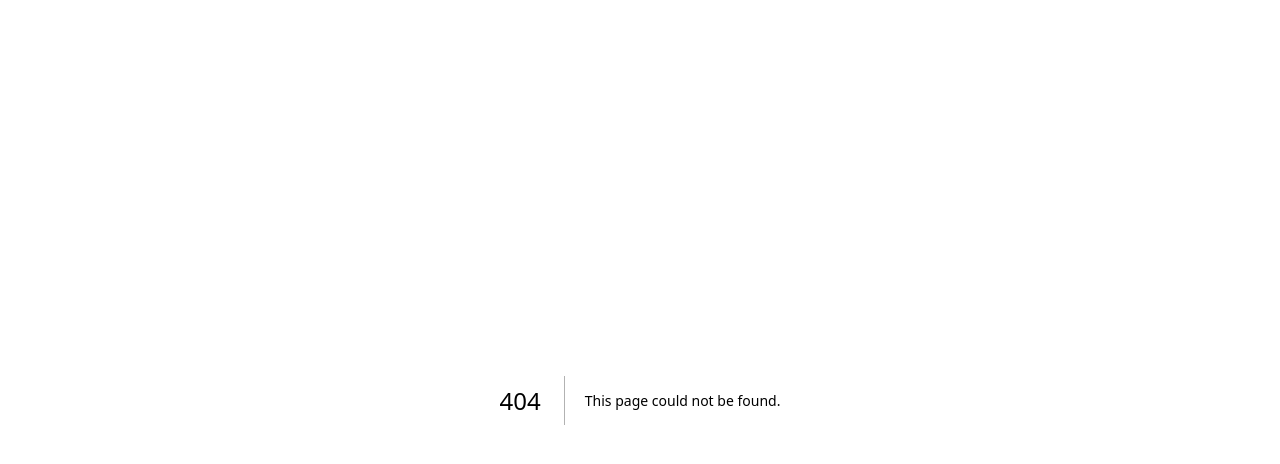
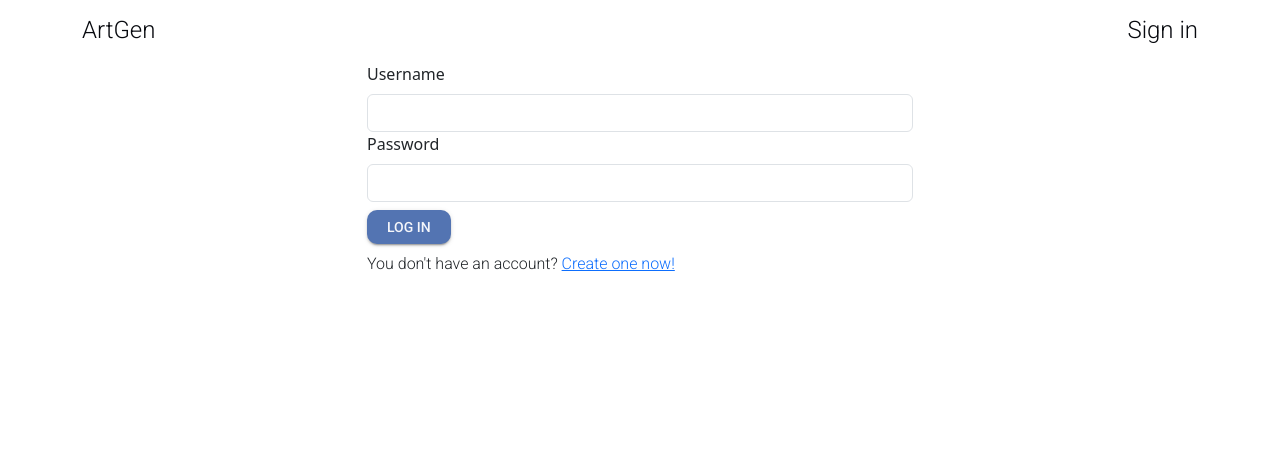
Before and after one commit to youngplq10/artgen-frontend, a Next.js app: page /sign-in in a window 1280 px wide. Before the commit this address had no page. Shown: the top 464 px of the page. Built offline with nearby package versions, Linux system fonts and the light colour scheme.

Commit message:
Created logging in service

```diff
--- a/src/app/components/Navigation.tsx
+++ b/src/app/components/Navigation.tsx
@@ -5,7 +5,7 @@ import React from 'react'
 const Navigation = () => {
     return (
         <Stack direction="row" spacing={2}>
-            <Link href='/log-in' className='text-decoration-none'><Typography variant='h4' color='textPrimary'>Sign in</Typography></Link>
+            <Link href='/sign-in' className='text-decoration-none'><Typography variant='h4' color='textPrimary'>Sign in</Typography></Link>
         </Stack>
     )
 }
--- /dev/null
+++ b/src/app/components/SignInForm.tsx
@@ -0,0 +1,48 @@
+"use client"
+
+import React, { useState } from 'react'
+import { validateExistingUser } from '../scripts/validation';
+import { loginUser } from '../scripts/apicalls';
+import { Alert, Button } from '@mui/material';
+
+const SignInForm = () => {
+    const [username, setUsername] = useState("");
+    const [password, setPassword] = useState("");
+
+    const [errorMessage, setErrorMessage] = useState("");
+    const [errorState, setErrorState] = useState(true);
+
+    const handleSubmit = async () => {
+        const res = validateExistingUser(username, password);
+
+        if (res === "Success") {
+            const res = await loginUser(username, password);
+
+            if (res !== "Signed in.") {
+                setErrorMessage(res);
+                setErrorState(false);
+            } else {
+                window.location.href = "/dashboard";
+            }
+        } else {
+            setErrorMessage(res);
+            setErrorState(false);
+        }
+    }
+
+    return (
+        <form>
+            <label htmlFor='username' className='form-label'>Username</label>
+            <input type='text' className='form-control' id='username' value={username} onChange={(e) => setUsername(e.target.value)} />
+
+            <label htmlFor='password' className='form-label'>Password</label>
+            <input type='password' className='form-control' id="password" value={password} onChange={(e) => setPassword(e.target.value)} />
+
+            <Button variant='contained' className='my-2' onClick={handleSubmit}>Log in</Button>
+
+            <Alert severity='error' hidden={errorState} className='my-2'> {errorMessage} </Alert>
+        </form>
+    )
+}
+
+export default SignInForm
--- a/src/app/modules/Hero.tsx
+++ b/src/app/modules/Hero.tsx
@@ -22,7 +22,7 @@ const Hero = () => {
                 <div className="col-auto">
                     <Stack direction="row" spacing={2}>
                         <Button variant='contained' href='/create-account'>Create account</Button>
-                        <Button variant='outlined' href='/log-in'>Log in</Button>
+                        <Button variant='outlined' href='/sign-in'>Log in</Button>
                     </Stack>
                 </div>
             </div>
--- /dev/null
+++ b/src/app/modules/SignInSection.tsx
@@ -0,0 +1,23 @@
+import React from 'react'
+import SignInForm from '../components/SignInForm'
+import { Typography } from '@mui/material'
+import Link from 'next/link'
+
+const SignInSection = () => {
+    return (
+        <div className='container-lg'>
+            <div className="row justify-content-center">
+                <div className="col-10 col-md-6">
+                    <SignInForm />
+                </div>
+            </div>
+            <div className="row justify-content-center">
+                <div className="col-10 col-md-6">
+                    <Typography variant='body1'>You don't have an account? <Link href='/create-account'>Create one now!</Link></Typography>
+                </div>
+            </div>
+        </div>
+    )
+}
+
+export default SignInSection
--- a/src/app/scripts/apicalls.ts
+++ b/src/app/scripts/apicalls.ts
@@ -15,9 +15,9 @@ export const createUser = async (username: string, email: string, password: stri
 
         const res = await axios.post(API + "/public/user/register", formData, {
             headers: {
-                'Content-Type': 'application/json'
+                'Content-Type': 'application/json',
             }
-        })
+        });
 
         if (res.status === 201) {
             setAuthToken(res.data.jwt);
@@ -37,3 +37,35 @@ export const createUser = async (username: string, email: string, password: stri
         }
     }
 }
+
+export const loginUser = async (username: string, password: string) : Promise<string> => {
+    try {
+        const formData = new FormData();
+
+        formData.append("username", username);
+        formData.append("password", password);
+
+        const res = await axios.post(API + "/public/user/login", formData, {
+            headers: {
+                'Content-Type': 'application/json',
+            }
+        });
+
+        if (res.status === 200) {
+            setAuthToken(res.data.jwt);
+            return "Signed in.";
+        } else {
+            return "Server error. Please try again.";
+        }
+    } catch (error) {
+        if (axios.isAxiosError(error)) {
+            if (error.response?.status === 409) {
+                return error.response.data.message;
+            } else {
+                return "Server error. Please try again.";
+            }
+        } else {
+            return "Server error. Please try again.";
+        }
+    }
+}
--- /dev/null
+++ b/src/app/sign-in/page.tsx
@@ -0,0 +1,14 @@
+import React from 'react'
+import Navbar from '../modules/Navbar'
+import SignInSection from '../modules/SignInSection'
+
+const page = () => {
+    return (
+        <>
+            <Navbar />
+            <SignInSection />
+        </>
+    )
+}
+
+export default page
--- a/src/middleware.ts
+++ b/src/middleware.ts
@@ -7,14 +7,14 @@ export function middleware(req: NextRequest) {
 
     //Not authenticated users trying to access only-authed content
     if (isAuth !== "true" && req.nextUrl.pathname.startsWith("/dashboard")){
-        return NextResponse.redirect(new URL("/log-in", req.url));
+        return NextResponse.redirect(new URL("/sign-in", req.url));
     }
     if (isAuth !== "true" && req.nextUrl.pathname.match("/log-out")){
-        return NextResponse.redirect(new URL("/log-in", req.url));
+        return NextResponse.redirect(new URL("/sign-in", req.url));
     }
 
     //Authenticated users trying to access only-unauthed content
-    if (isAuth === "true" && req.nextUrl.pathname.match("/log-in")){
+    if (isAuth === "true" && req.nextUrl.pathname.match("/sign-in")){
         return NextResponse.redirect(new URL("/dashboard", req.url));
     }
     if (isAuth === "true" && req.nextUrl.pathname.match("/create-account")){
```
Also changed, not shown: src/app/log-out/page.tsx (added, +14 -0 lines), src/app/modules/CreateAccountSection.tsx (+7 -1 lines), src/app/modules/LogoutSection.tsx (added, +25 -0 lines).
